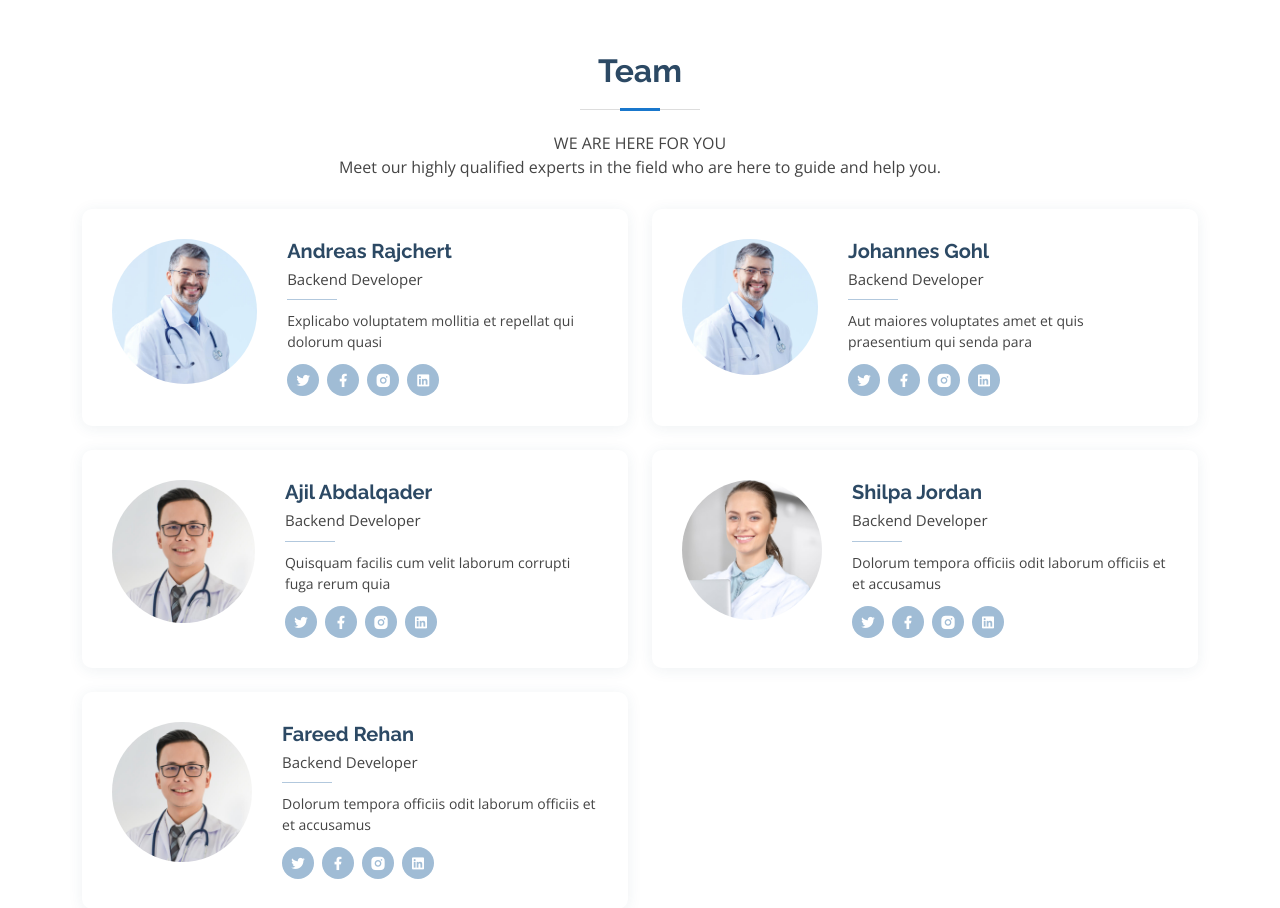
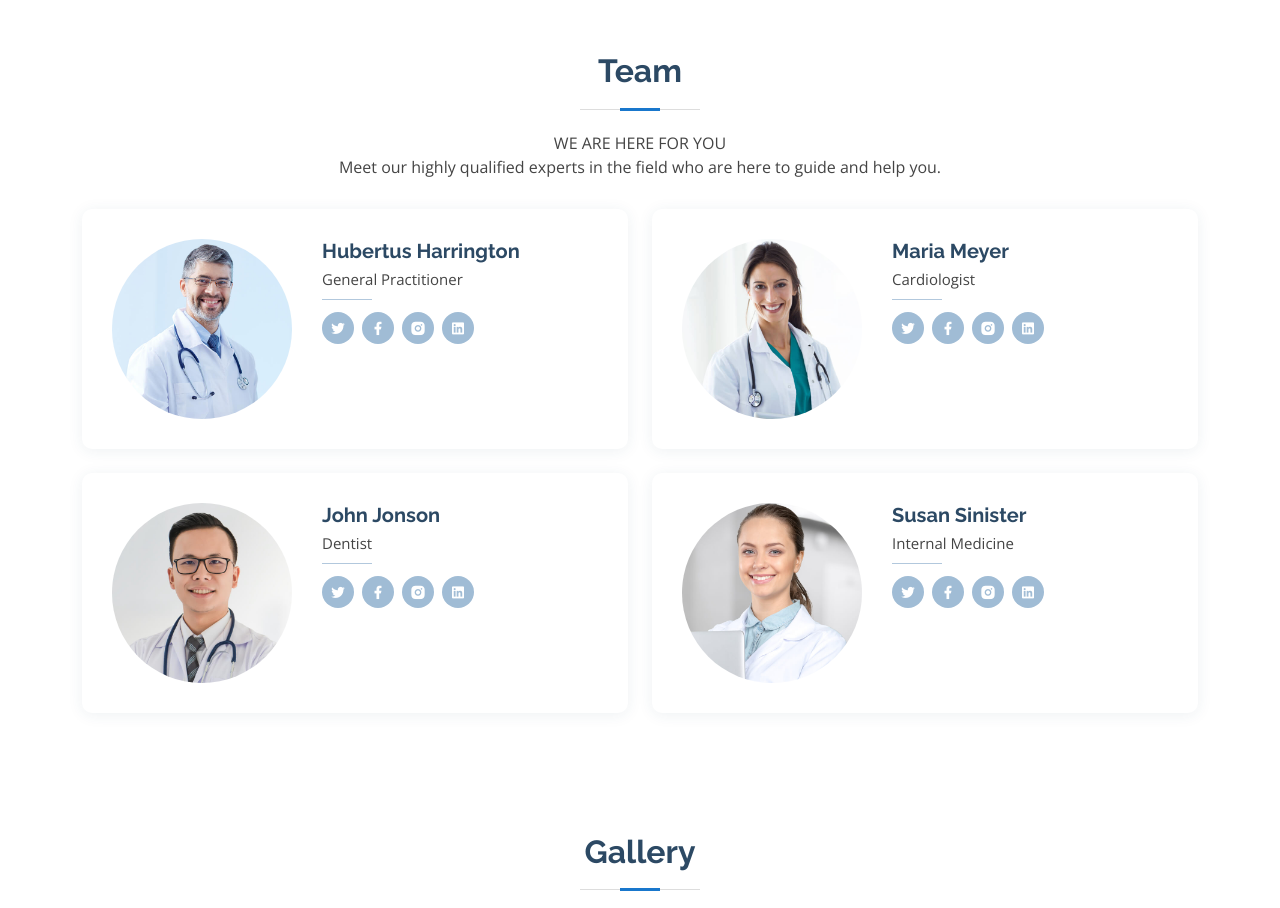
Before and after one commit to Shilpajordan/Final_Project, a Django app: page / in a window 1280 px wide. Shown: the part 3480-4388 px from the top of the page. Run offline with Django 5.2, Linux system fonts and the light colour scheme; some libraries are stand-ins or nearby versions.

Commit message:
edit index.html

```diff
--- a/templates/doc_search/index.html
+++ b/templates/doc_search/index.html
@@ -8,7 +8,7 @@
     <section id="hero" class="d-flex align-items-center">
       <div class="container">
         <h1>Welcome to Med-Search</h1>
-        <h2>Here finding the right medical services is made easy</h2>
+        <h2>Finding the right medical services made easy</h2>
       </div>
     </section>
 
@@ -340,9 +340,9 @@
             <div class="member d-flex align-items-start">
               <div class="pic"><img src="{% static 'img/doctors/doctors-1.jpg' %}" class="img-fluid" alt=""></div>
               <div class="member-info">
-                <h4>Andreas Rajchert</h4>
-                <span>Backend Developer</span>
-                <p>Explicabo voluptatem mollitia et repellat qui dolorum quasi</p>
+                <h4>Hubertus Harrington</h4>
+                <span>General Practitioner</span>
+                {% comment %} <p>Explicabo voluptatem mollitia et repellat qui dolorum quasi</p> {% endcomment %}
                 <div class="social">
                   <a href=""><i class="ri-twitter-fill"></i></a>
                   <a href=""><i class="ri-facebook-fill"></i></a>
@@ -355,11 +355,11 @@
 
           <div class="col-lg-6 mt-4 mt-lg-0">
             <div class="member d-flex align-items-start">
-              <div class="pic"><img src="{% static 'img/doctors/doctors-1.jpg' %}" class="img-fluid" alt=""></div>
+              <div class="pic"><img src="{% static 'img/doctors/doctors-2.jpg' %}" class="img-fluid" alt=""></div>
               <div class="member-info">
-                <h4>Johannes Gohl</h4>
-                <span>Backend Developer</span>
-                <p>Aut maiores voluptates amet et quis praesentium qui senda para</p>
+                <h4>Maria Meyer</h4>
+                <span>Cardiologist</span>
+                {% comment %} <p>Aut maiores voluptates amet et quis praesentium qui senda para</p> {% endcomment %}
                 <div class="social">
                   <a href=""><i class="ri-twitter-fill"></i></a>
                   <a href=""><i class="ri-facebook-fill"></i></a>
@@ -374,9 +374,9 @@
             <div class="member d-flex align-items-start">
               <div class="pic"><img src="{% static 'img/doctors/doctors-3.jpg' %}" class="img-fluid" alt=""></div>
               <div class="member-info">
-                <h4>Ajil Abdalqader </h4>
-                <span>Backend Developer</span>
-                <p>Quisquam facilis cum velit laborum corrupti fuga rerum quia</p>
+                <h4>John Jonson</h4>
+                <span>Dentist</span>
+                {% comment %} <p>Quisquam facilis cum velit laborum corrupti fuga rerum quia</p> {% endcomment %}
                 <div class="social">
                   <a href=""><i class="ri-twitter-fill"></i></a>
                   <a href=""><i class="ri-facebook-fill"></i></a>
@@ -391,9 +391,9 @@
             <div class="member d-flex align-items-start">
               <div class="pic"><img src="{% static 'img/doctors/doctors-4.jpg' %}" class="img-fluid" alt=""></div>
               <div class="member-info">
-                <h4>Shilpa Jordan</h4>
-                <span>Backend Developer</span>
-                <p>Dolorum tempora officiis odit laborum officiis et et accusamus</p>
+                <h4>Susan Sinister</h4>
+                <span>Internal Medicine</span>
+                {% comment %} <p>Dolorum tempora officiis odit laborum officiis et et accusamus</p> {% endcomment %}
                 <div class="social">
                   <a href=""><i class="ri-twitter-fill"></i></a>
                   <a href=""><i class="ri-facebook-fill"></i></a>
@@ -404,7 +404,7 @@
             </div>
           </div>
 
-          <div class="col-lg-6 mt-4">
+          {% comment %} <div class="col-lg-6 mt-4">
             <div class="member d-flex align-items-start">
               <div class="pic"><img src="{% static 'img/doctors/doctors-3.jpg' %}" class="img-fluid" alt=""></div>
               <div class="member-info">
@@ -419,7 +419,7 @@
                 </div>
               </div>
             </div>
-          </div>
+          </div> {% endcomment %}
 
         </div>
 
```
